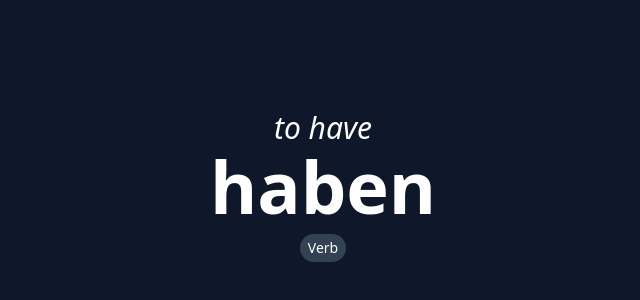
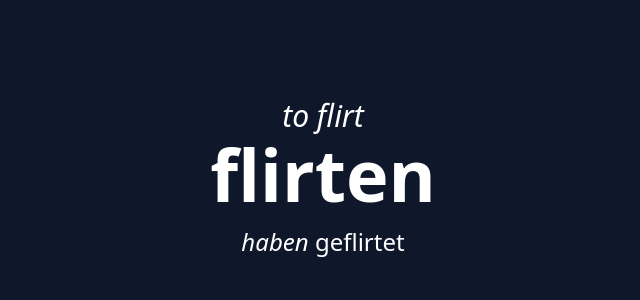
Before and after one commit to iampueroo/aippa, a React (Create React App) app: page / in a window 1280 px wide. Shown: the part 214-514 px from the top of the page, without its empty margins (317-957 px from the left). Built offline with nearby package versions, Linux system fonts and the light colour scheme.

Commit message:
full display with fake data

```diff
--- a/src/App.tsx
+++ b/src/App.tsx
@@ -1,34 +1,35 @@
+import React from "react";
 import { POSVerb } from "./types";
+import { verbs } from "./data";
+import { VerbDisplay } from "./components/VerbDisplay";
 
-function Pill({ label }: { label: string }) {
-  // Generates a pill with the given label
-  return (
-    <span className="bg-slate-700 text-white rounded-full px-2 py-1 text-sm">
-      {label[0].toUpperCase() + label.slice(1)}
-    </span>
-  );
-}
-
-function VerbDisplay(word: POSVerb) {
-  return (
-    <div className="flex flex-col items-center space-y-1">
-      <h3 className="text-3xl font-extralight italic">
-        {word.shortEnglishTranslation}
-      </h3>
-      <h1 className="text-7xl font-semibold pb-2">{word.lemma}</h1>
-      <Pill label={word.partOfSpeech} />
-    </div>
-  );
+function useAppNavigation(verbs: POSVerb[]) {
+  const [index, setIndex] = React.useState(0);
+  const next = () => setIndex((index + 1) % verbs.length);
+  const previous = () => setIndex((index - 1 + verbs.length) % verbs.length);
+  const verb = verbs[index];
+  return { verb, next, previous };
 }
 
 function App() {
-  const verb: POSVerb = {
-    partOfSpeech: "verb",
-    lemma: "haben",
-    shortEnglishTranslation: "to have",
+  const { verb, next, previous } = useAppNavigation(verbs);
+  const onKeyDown = (event: React.KeyboardEvent) => {
+    switch (event.key) {
+      case "ArrowRight":
+        next();
+        break;
+      case "ArrowLeft":
+        previous();
+        break;
+    }
   };
+
   return (
-    <div className="h-full flex justify-center items-center bg-slate-900 text-white">
+    <div
+      className="h-full flex justify-center items-center bg-slate-900 text-white"
+      tabIndex={0}
+      onKeyDown={onKeyDown}
+    >
       <VerbDisplay {...verb} />
     </div>
   );
--- /dev/null
+++ b/src/components/Pill.tsx
@@ -0,0 +1,7 @@
+export function Pill({ label }: { label: string }) {
+  return (
+    <span className="bg-slate-700 text-white rounded-full px-2 py-1 text-sm">
+      {label[0].toUpperCase() + label.slice(1)}
+    </span>
+  );
+}
--- /dev/null
+++ b/src/components/VerbDisplay.tsx
@@ -0,0 +1,21 @@
+import { POSVerb } from "@ezl-types";
+import { Pill } from "./Pill";
+
+export function VerbDisplay(word: POSVerb) {
+  return (
+    <div className="flex flex-col items-center space-y-1">
+      <h3 className="text-3xl font-extralight italic">
+        {word.shortEnglishTranslation}
+      </h3>
+      <h1 className="text-7xl font-semibold">{word.lemma}</h1>
+      <h3 className="text-2xl font-extralight pb-3 pt-3">
+        <span className="italic">{word.pastParticipleAuxiliaryVerb}</span>{" "}
+        <span>{word.pastParticiple}</span>
+      </h3>
+      <div className="flex space-x-1">
+        {word.isSplittable && <Pill label="splittable" />}
+        {word.isReflexive && <Pill label="reflexive" />}
+      </div>
+    </div>
+  );
+}
--- /dev/null
+++ b/src/data.tsx
@@ -0,0 +1,224 @@
+import { POSVerb } from "@ezl-types";
+
+export const verbs: POSVerb[] = [
+  {
+    partOfSpeech: "verb",
+    lemma: "flirten",
+    pastParticiple: "geflirtet",
+    pastParticipleAuxiliaryVerb: "haben",
+    shortEnglishTranslation: "to flirt",
+  },
+  {
+    partOfSpeech: "verb",
+    lemma: "anmachen",
+    pastParticiple: "angemacht",
+    isSplittable: true,
+    pastParticipleAuxiliaryVerb: "haben",
+    shortEnglishTranslation: "to hit on",
+  },
+  {
+    partOfSpeech: "verb",
+    lemma: "anlächeln",
+    pastParticiple: "angelächelt",
+    isSplittable: true,
+    pastParticipleAuxiliaryVerb: "haben",
+    shortEnglishTranslation: "to smile at",
+  },
+  {
+    partOfSpeech: "verb",
+    lemma: "zwinkern",
+    pastParticiple: "gezwinkert",
+    pastParticipleAuxiliaryVerb: "haben",
+    shortEnglishTranslation: "to wink",
+  },
+  {
+    partOfSpeech: "verb",
+    lemma: "anschauen",
+    pastParticiple: "angeschaut",
+    isSplittable: true,
+    pastParticipleAuxiliaryVerb: "haben",
+    shortEnglishTranslation: "to look at",
+  },
+  {
+    partOfSpeech: "verb",
+    lemma: "beobachten",
+    pastParticiple: "beobachtet",
+    pastParticipleAuxiliaryVerb: "haben",
+    shortEnglishTranslation: "to observe",
+  },
+  {
+    partOfSpeech: "verb",
+    lemma: "reden",
+    pastParticiple: "geredet",
+    pastParticipleAuxiliaryVerb: "haben",
+    shortEnglishTranslation: "to talk",
+  },
+  {
+    partOfSpeech: "verb",
+    lemma: "sprechen",
+    pastParticiple: "gesprochen",
+    pastParticipleAuxiliaryVerb: "haben",
+    shortEnglishTranslation: "to speak",
+  },
+  {
+    partOfSpeech: "verb",
+    lemma: "sich unterhalten",
+    pastParticiple: "sich unterhalten",
+    isReflexive: true,
+    isSplittable: true,
+    pastParticipleAuxiliaryVerb: "haben",
+    shortEnglishTranslation: "to converse",
+  },
+  {
+    partOfSpeech: "verb",
+    lemma: "kennenlernen",
+    pastParticiple: "kennengelernt",
+    isSplittable: true,
+    pastParticipleAuxiliaryVerb: "haben",
+    shortEnglishTranslation: "to get to know",
+  },
+  {
+    partOfSpeech: "verb",
+    lemma: "treffen",
+    pastParticiple: "getroffen",
+    pastParticipleAuxiliaryVerb: "haben",
+    shortEnglishTranslation: "to meet",
+  },
+  {
+    partOfSpeech: "verb",
+    lemma: "berühren",
+    pastParticiple: "berührt",
+    pastParticipleAuxiliaryVerb: "haben",
+    shortEnglishTranslation: "to touch",
+  },
+  {
+    partOfSpeech: "verb",
+    lemma: "umarmen",
+    pastParticiple: "umarmt",
+    pastParticipleAuxiliaryVerb: "haben",
+    shortEnglishTranslation: "to hug",
+  },
+  {
+    partOfSpeech: "verb",
+    lemma: "küssen",
+    pastParticiple: "geküsst",
+    pastParticipleAuxiliaryVerb: "haben",
+    shortEnglishTranslation: "to kiss",
+  },
+  {
+    partOfSpeech: "verb",
+    lemma: "komplimentieren",
+    pastParticiple: "komplimentiert",
+    pastParticipleAuxiliaryVerb: "haben",
+    shortEnglishTranslation: "to compliment",
+  },
+  {
+    partOfSpeech: "verb",
+    lemma: "schmeicheln",
+    pastParticiple: "geschmeichelt",
+    pastParticipleAuxiliaryVerb: "haben",
+    shortEnglishTranslation: "to flatter",
+  },
+  {
+    partOfSpeech: "verb",
+    lemma: "lachen",
+    pastParticiple: "gelacht",
+    pastParticipleAuxiliaryVerb: "haben",
+    shortEnglishTranslation: "to laugh",
+  },
+  {
+    partOfSpeech: "verb",
+    lemma: "lachen über",
+    pastParticiple: "gelacht über",
+    pastParticipleAuxiliaryVerb: "haben",
+    shortEnglishTranslation: "to laugh about",
+  },
+  {
+    partOfSpeech: "verb",
+    lemma: "necken",
+    pastParticiple: "geneckt",
+    pastParticipleAuxiliaryVerb: "haben",
+    shortEnglishTranslation: "to tease",
+  },
+  {
+    partOfSpeech: "verb",
+    lemma: "ärgern",
+    pastParticiple: "geärgert",
+    pastParticipleAuxiliaryVerb: "haben",
+    shortEnglishTranslation: "to annoy",
+  },
+  {
+    partOfSpeech: "verb",
+    lemma: "fragen",
+    pastParticiple: "gefragt",
+    pastParticipleAuxiliaryVerb: "haben",
+    shortEnglishTranslation: "to ask",
+  },
+  {
+    partOfSpeech: "verb",
+    lemma: "einladen",
+    pastParticiple: "eingeladen",
+    isSplittable: true,
+    pastParticipleAuxiliaryVerb: "haben",
+    shortEnglishTranslation: "to invite",
+  },
+  {
+    partOfSpeech: "verb",
+    lemma: "ausgehen",
+    pastParticiple: "ausgegangen",
+    isSplittable: true,
+    pastParticipleAuxiliaryVerb: "sein",
+    shortEnglishTranslation: "to go out",
+  },
+  {
+    partOfSpeech: "verb",
+    lemma: "daten",
+    pastParticiple: "gedatet",
+    pastParticipleAuxiliaryVerb: "haben",
+    shortEnglishTranslation: "to date",
+  },
+  {
+    partOfSpeech: "verb",
+    lemma: "sich verabreden",
+    pastParticiple: "sich verabredet",
+    isReflexive: true,
+    pastParticipleAuxiliaryVerb: "haben",
+    shortEnglishTranslation: "to make a date",
+  },
+  {
+    partOfSpeech: "verb",
+    lemma: "sich verlieben",
+    pastParticiple: "sich verliebt",
+    isReflexive: true,
+    pastParticipleAuxiliaryVerb: "haben",
+    shortEnglishTranslation: "to fall in love",
+  },
+  {
+    partOfSpeech: "verb",
+    lemma: "lieben",
+    pastParticiple: "geliebt",
+    pastParticipleAuxiliaryVerb: "haben",
+    shortEnglishTranslation: "to love",
+  },
+  {
+    partOfSpeech: "verb",
+    lemma: "mögen",
+    pastParticiple: "gemocht",
+    pastParticipleAuxiliaryVerb: "haben",
+    shortEnglishTranslation: "to like",
+  },
+  {
+    partOfSpeech: "verb",
+    lemma: "genießen",
+    pastParticiple: "genossen",
+    pastParticipleAuxiliaryVerb: "haben",
+    shortEnglishTranslation: "to enjoy",
+  },
+  {
+    partOfSpeech: "verb",
+    lemma: "verführen",
+    pastParticiple: "verführt",
+    pastParticipleAuxiliaryVerb: "haben",
+    shortEnglishTranslation: "to seduce",
+  },
+];
--- a/tsconfig.json
+++ b/tsconfig.json
@@ -1,6 +1,9 @@
 {
   "compilerOptions": {
     "target": "es5",
+    "paths": {
+      "@ezl-types": ["./src/types"]
+    },
     "lib": ["dom", "dom.iterable", "esnext"],
     "allowJs": true,
     "skipLibCheck": true,
```
Also changed, not shown: src/types.ts (+5 -2 lines).
